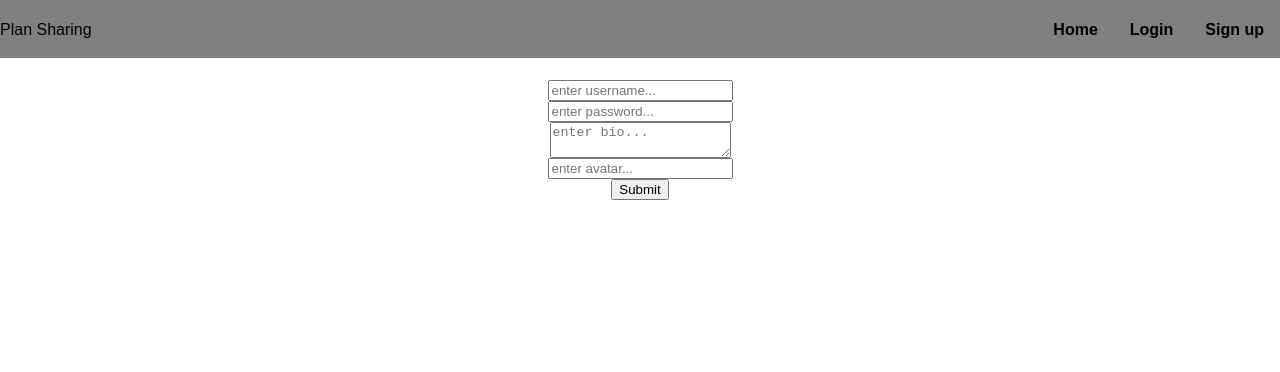
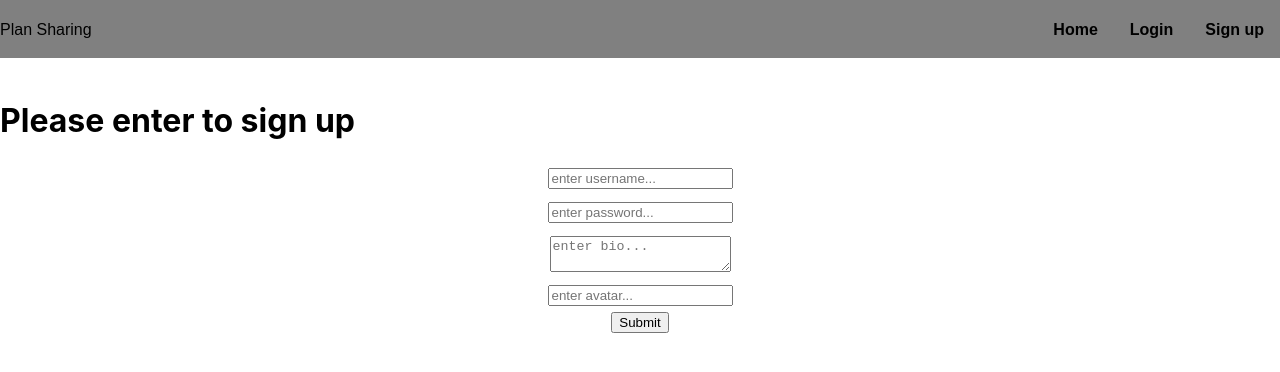
Before and after one commit to eric-klimowich/plan-sharing-frontend, a React (Create React App) app: page /signup in a window 1280 px wide. Shown: the top 372 px of the page. Built offline with nearby package versions, Linux system fonts and the light colour scheme.

Commit message:
Additional styling to new user form

```diff
--- a/src/App.css
+++ b/src/App.css
@@ -35,8 +35,16 @@ body {
   font-weight: bold;
 }
 
-.new-user-form {
+.new-user__heading {
+
+}
+
+.new-user__form {
   display:flex;
   align-items: center;
   flex-direction: column;
 }
+
+.new-user__form-item {
+  margin: 0.4rem 0;
+}
--- a/src/NewUser.js
+++ b/src/NewUser.js
@@ -46,8 +46,10 @@ class NewUser extends Component {
     console.log(this.state)
     return (
       <div>
-        <form className="new-user-form" onSubmit={(event) => this.handleSubmitNewUser(event, this.state)}>
+        <h1 className="new-user__heading">Please enter to sign up</h1>
+        <form className="new-user__form" onSubmit={(event) => this.handleSubmitNewUser(event, this.state)}>
           <input
+            className="new-user__form-item"
             type="text"
             name="username"
             value={this.state.username}
@@ -55,6 +57,7 @@ class NewUser extends Component {
             onChange={this.handleChangeUserInput}
           />
           <input
+            className="new-user__form-item"
             type="text"
             name="password"
             value={this.state.password}
@@ -62,12 +65,14 @@ class NewUser extends Component {
             onChange={this.handleChangeUserInput}
           />
           <textarea
+            className="new-user__form-item"
             name="bio"
             value={this.state.bio}
             placeholder="enter bio..."
             onChange={this.handleChangeUserInput}
           />
           <input
+            className="new-user__form-item"
             type="text"
             name="avatar"
             value={this.state.avatar}
```
